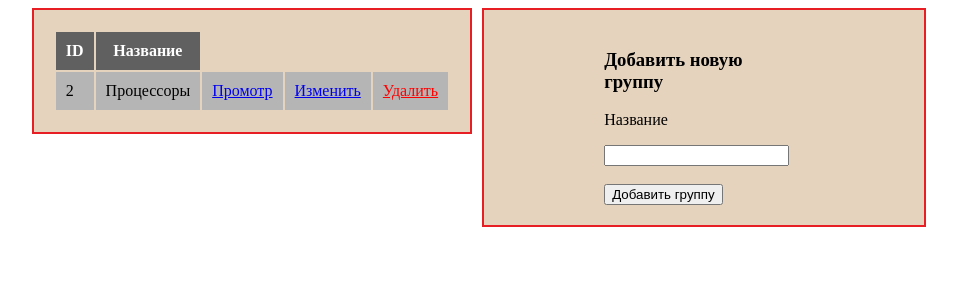
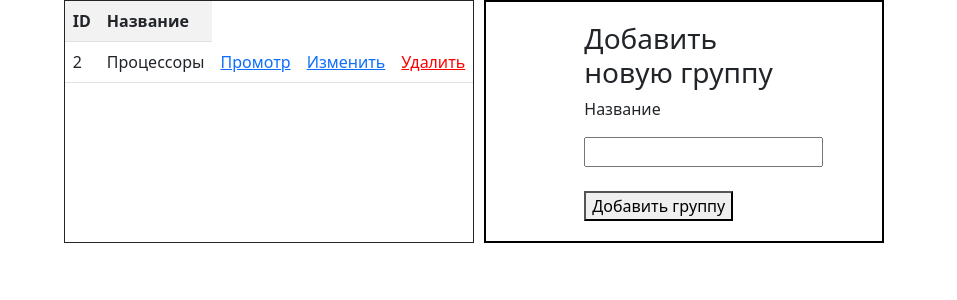
Before and after one commit to DanilLebe-dev/ComputerShop, a PHP site: page /groups.php in a window 1280 px wide. Shown: the top 300 px of the page, without its empty margins (166-1123 px from the left). Run offline with PHP 8.4, Linux system fonts and the light colour scheme; data comes from the database, SQL or seed files in the repository.

Commit message:
Add files via upload
Изменение дизайна сайта

```diff
--- a/CRUD/groups.php
+++ b/CRUD/groups.php
@@ -14,6 +14,7 @@ require_once 'config/connect.php';
     <meta charset="UTF-8">
     <title>products_groups</title>
     <!-- <link rel="stylesheet" href="style.css"> -->
+    <link rel="stylesheet" type="text/css" href="https://cdn.jsdelivr.net/npm/bootstrap@5.1.3/dist/css/bootstrap.min.css">
 </head>
 <style>
     th, td {
@@ -36,8 +37,8 @@ require_once 'config/connect.php';
 
     .space {
         padding: 20px; /* Поля */
-        background: #E5D3BD; /* Цвет фона */
-        border: 2px solid #E81E25; /* Параметры рамки */
+        background: white; /* Цвет фона */
+        border: 2px solid black; /* Параметры рамки */
         margin-left: 10px;
         width: 400px;
     }
@@ -73,8 +74,8 @@ require_once 'config/connect.php';
 
 
 
-        <div>
-            <table class='space'>
+        <div class="border border-dark">
+            <table class='table table-striped'>
                 <tr>
                     <th>ID</th>
                     <th>Название</th>
```
